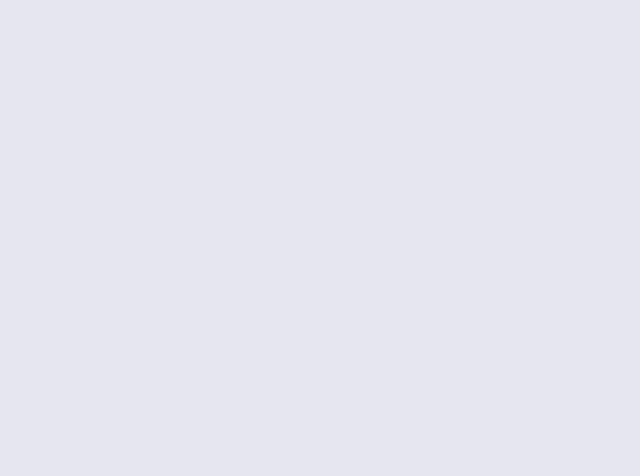
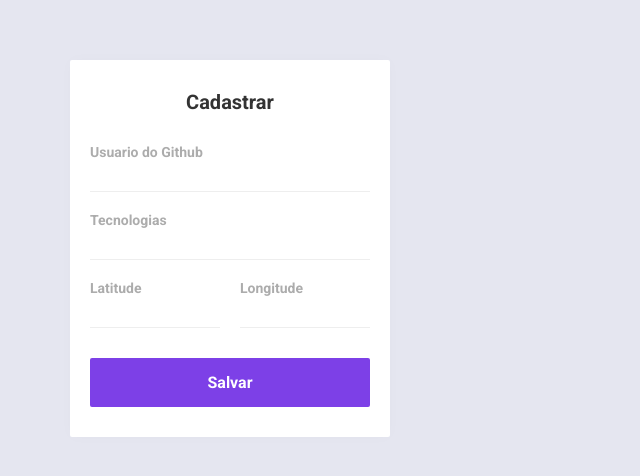
Before and after one commit to allefsousa/Register-Developer-UI, a React (Create React App) app: page / in a window 1280 px wide. Shown: the top 476 px of the page, without its empty margins (0-640 px from the left). Built offline with nearby package versions, Linux system fonts and the light colour scheme.

Commit message:
Criando formulario de cadastro

```diff
--- a/src/App.css
+++ b/src/App.css
@@ -0,0 +1,10 @@
+#app{
+    max-width: 1200px;
+    margin: 0 auto;
+    padding: 60px 30px;
+
+    display: flex;
+    flex-direction: row;
+    align-items: flex-start;
+
+}
--- a/src/App.js
+++ b/src/App.js
@@ -1,14 +1,47 @@
 import React from 'react';
 import './global.css';
+import './App.css';
+import './Sidebar.css';
+
 
 
 function App() {
   return (
     <div id="app">
       <aside>
+        <strong>Cadastrar</strong>
+        <form>
+          <div class="input-block">
 
+             <label htmlFor="geithub_username">Usuario do Github</label>
+              <input name="geithub_username" id="geithub_username" required/>
+            </div>
+
+            <div class="input-block">
+              <label htmlFor="techs">Tecnologias</label>
+              <input name="techs" id="techs" required/>
+            </div>
+
+            <div className="input-group">
+
+            <div class="input-block">
+              <label htmlFor="latitude">Latitude</label>
+              <input name="latitude" id="latitude" required/>
+            </div>
+
+            <div class="input-block">
+              <label htmlFor="longitude">Longitude</label>
+              <input name="longitude" id="longitude" required/>
+            </div>
+            </div>
+            <button type="submit">Salvar</button>
+
+        </form>
       </aside>
       <main>
+        <ul>
+
+        </ul>
 
       </main>
     </div>
--- a/src/Sidebar.css
+++ b/src/Sidebar.css
@@ -0,0 +1,65 @@
+aside{
+    width: 320px;
+    background: #FFF;
+    box-shadow: 0 0 14px 0 rgba(0, 0, 0, 0.02);
+    border-radius: 2px;
+    padding: 30px 20px;
+}
+aside strong{
+    font-size: 20px;
+    text-align: center;
+    display: block;
+    color: #333;
+}
+aside form{
+    margin-top: 30px;
+}
+
+aside form .input-block + .input-block{
+    margin-top: 20px;
+}
+aside form .input-group{
+    margin-top: 20px;
+    display: grid;
+    gap: 20px;
+    grid-template-columns: 1fr 1fr;
+}
+
+aside form .input-group .input-block{
+    margin-top: 0px;
+}
+
+
+aside form .input-block label{
+color: #ACACAC;
+font-size: 14px;
+font-weight: bold;
+display: block;
+
+}
+
+aside form .input-block input{
+    width: 100%;
+    height: 32px;
+    font-size: 24sp;
+    color: #666;
+    border: 0;
+    border-bottom: 1px solid #eee;
+}
+
+aside form button[type=submit]{
+        width: 100%;
+        border: 0;
+        margin-top: 30px;
+        background: #7d40e7;
+        border-radius: 2px;
+        padding: 15px 20px;
+        font-size: 16px;
+        font-weight: bold;
+        color: #ffff;
+        cursor: pointer;
+        transition: background 0.5s;
+}
+aside form button[type=submit]:hover{
+    background: #6931ca;
+}
```
